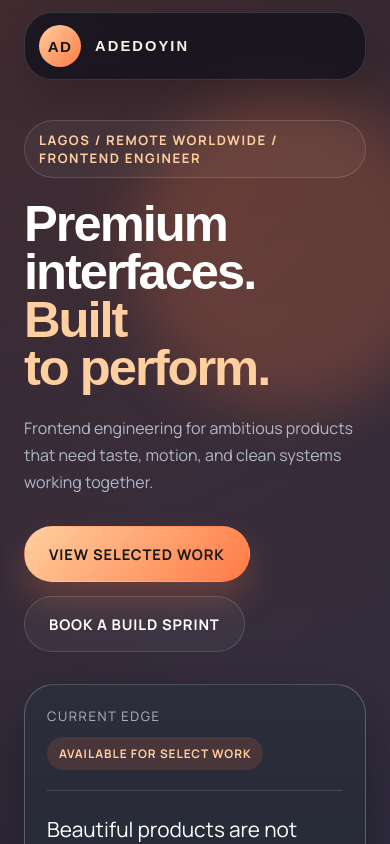
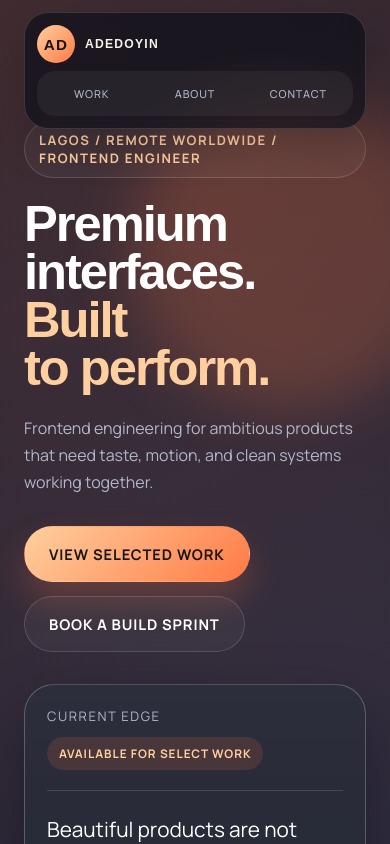
Before and after one commit to doyinDev1/portfolio-2026, a Next.js app: page / in a window 390 px wide. Shown: the top 844 px of the page. Built offline with nearby package versions, Linux system fonts and the light colour scheme; a web font is replaced by a local one.

Commit message:
feat: implement responsive mobile layout for navigation shell and links

```diff
--- a/src/components/Navigation.module.css
+++ b/src/components/Navigation.module.css
@@ -119,7 +119,63 @@
     top: 12px;
   }
 
+  .shell {
+    flex-wrap: wrap;
+    align-items: center;
+    gap: 10px;
+    padding: 12px;
+    border-radius: 24px;
+  }
+
+  .brand {
+    gap: 10px;
+    min-width: 0;
+  }
+
+  .brandMark {
+    width: 38px;
+    height: 38px;
+    flex-shrink: 0;
+  }
+
+  .brandText strong {
+    font-size: 0.82rem;
+    letter-spacing: 0.1em;
+  }
+
   .links {
-    display: none;
+    order: 3;
+    display: grid;
+    grid-template-columns: repeat(3, minmax(0, 1fr));
+    width: 100%;
+    gap: 6px;
+    padding: 6px;
+    background: rgba(255, 255, 255, 0.05);
+    border-radius: 18px;
+  }
+
+  .links a {
+    display: inline-flex;
+    align-items: center;
+    justify-content: center;
+    min-width: 0;
+    padding: 10px 8px;
+    font-size: 0.72rem;
+    letter-spacing: 0.08em;
   }
 }
+
+@media (max-width: 420px) {
+  .shell {
+    gap: 8px;
+  }
+
+  .brandText strong {
+    font-size: 0.76rem;
+  }
+
+  .links a {
+    font-size: 0.68rem;
+    padding: 9px 6px;
+  }
+}
```
